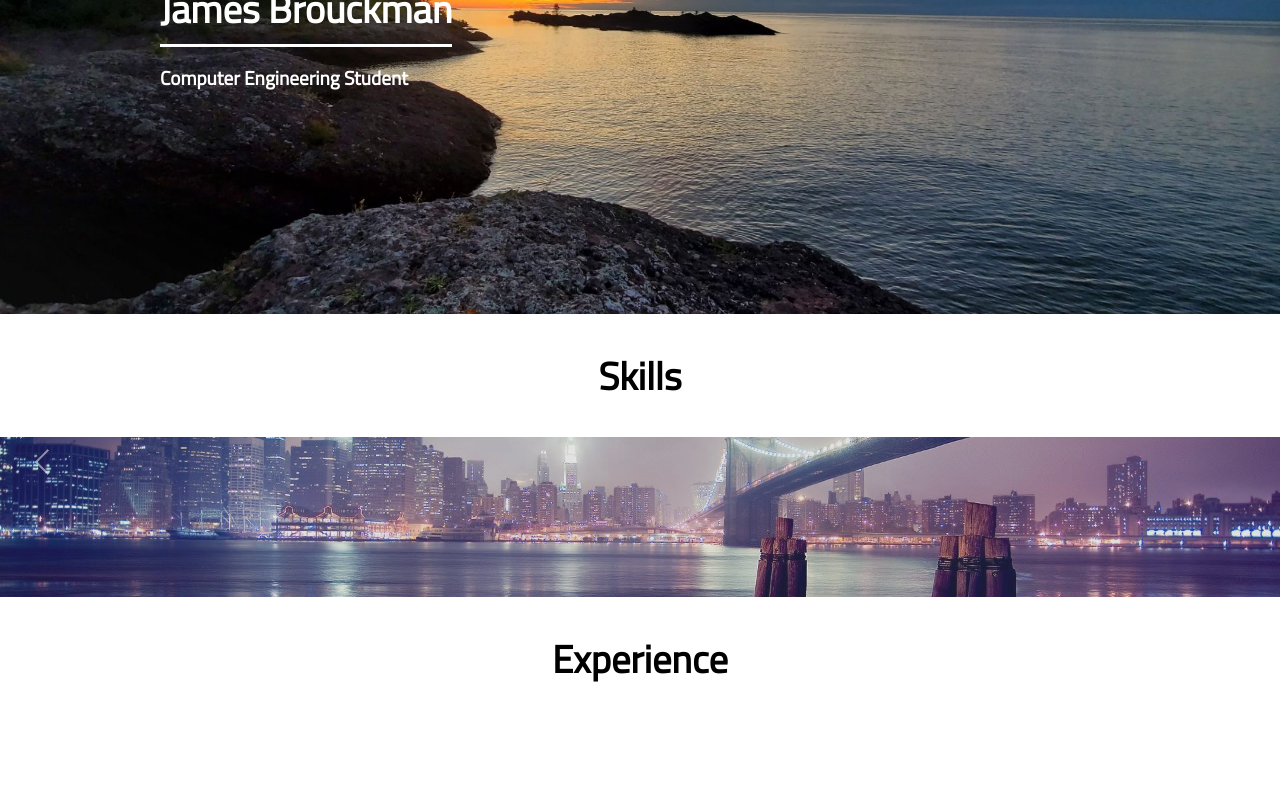
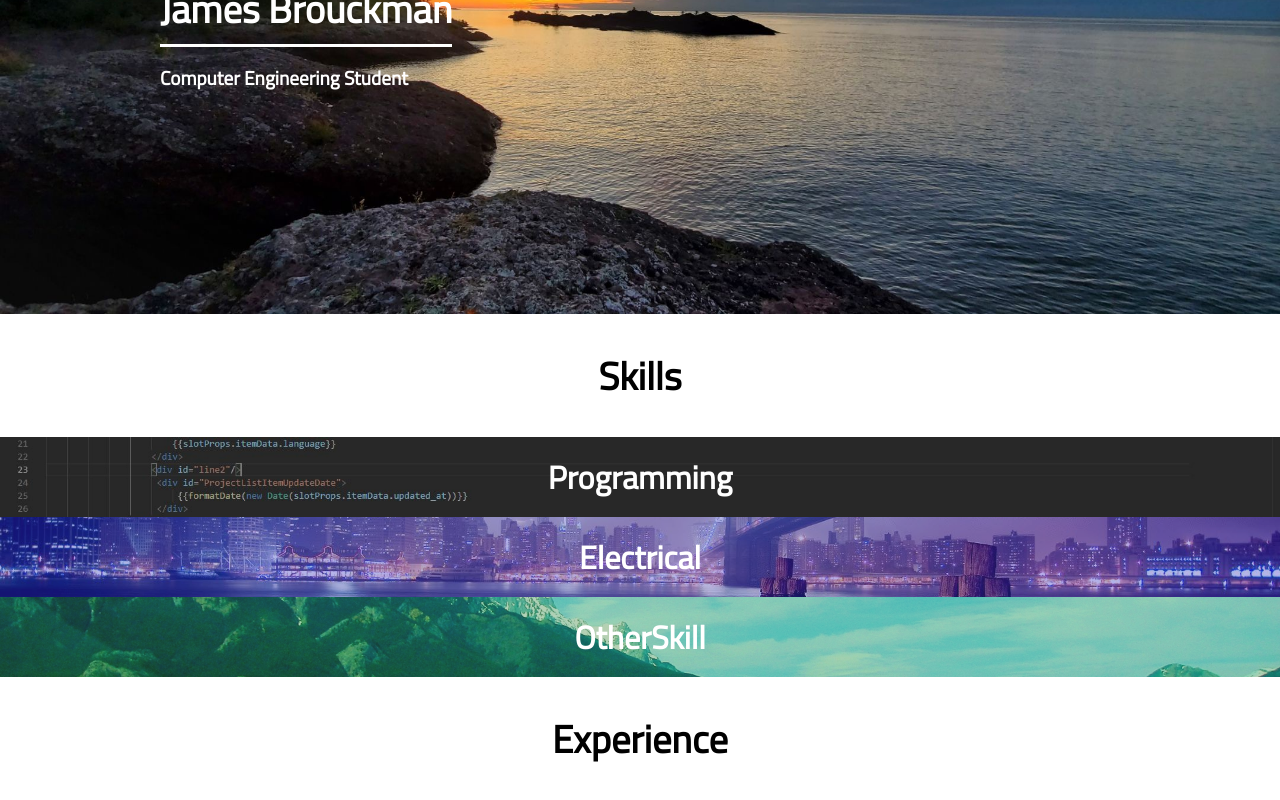
Before and after one commit to Jam20/JamesBrouckmanWebsite, a Vue app: page /Home in a window 1280 px wide. Shown: the part 904-1704 px from the top of the page. Before the commit the page ends 1630 px from the top, so only its background shows below. Built offline with nearby package versions, Linux system fonts and the light colour scheme.

Commit message:
fixed animations
-worked on animating the selection option section component with the list view type

-Added system for animiting different actions on the section view including hover and button click events

TODO
-create template for SelectionOption
-add multiple animation sylings for repeated use

```diff
--- a/src/components/SelectionOption.vue
+++ b/src/components/SelectionOption.vue
@@ -1,7 +1,7 @@
 <template>
     <div id="SelectionOption">
         <img :src="imageURL"/>
-        <div class="arrow arrow-left"/>
+        <div class="arrow arrow-left" @mouseenter="emitEvent('backBtnEnter')" @mouseleave="emitEvent('backBtnLeave')" @click="emitEvent('backBtnClick')"/>
     </div>
 </template>
 
@@ -13,7 +13,14 @@ export default {
             type: String,
             default: ""
         },
+    },
+
+    methods:{
+        emitEvent: function(eventName){
+            this.$emit(eventName)
+        }
     }
+
 }
 </script>
 
@@ -50,7 +57,4 @@ export default {
   -webkit-box-shadow: 4px -4px white inset;
 }
 
-
-
-
 </style>
--- a/src/components/SelectionView.vue
+++ b/src/components/SelectionView.vue
@@ -1,9 +1,13 @@
 <template>
     <div id="SelectionView" >
         <template v-for="(option, index) in SelectorData">
-            <SelectionViewOption :key="'A-' + index" :title="option.title" :imageURL="option.imageURL" :color="option.color"/>
-            <SelectionOption     :key="'B-' + index" :imageURL="SelectionOptionData[index].imageURL" :class="{'selectedOptionStyle': true}" class="optionStyle" :style="{height: (SelectorData.length*10) + 'vh'}" />
+            <SelectionViewOption :key="'A-' + index" :title="option.title" :imageURL="option.imageURL" :color="option.color"
+             @mouseenter.native="optionHover = index" @mouseleave.native="resetAnimations()" @click.native="optionSelected = index" :class="{'optionHover' : optionHover == index}"/>
+            <SelectionOption     :key="'B-' + index" :imageURL="SelectionOptionData[index].imageURL" v-show="optionSelected==index"
+             :class="{'optionHover': optionHover==10,'optionSelected' : optionSelected == index, 'optionDeselected' : optionDeselected == index}" class="optionStyle" :style="{height: (SelectorData.length*10) + 'vh'}"
+             @backBtnClick="resetSelection(index)"/>
         </template>
+
     </div>
 </template>
 
@@ -28,7 +32,20 @@ export default {
     },
     data(){
         return{
+            optionHover: -1,
+            optionSelected: -1,
+            optionDeselected: -1
+        }
+    },
 
+    methods: {
+        resetAnimations: function(){
+            this.optionHover      = -1;
+            this.optionDeselected = -1;
+        },
+        resetSelection: function(index){
+            this.optionDeselected = index;
+            this.optionSelected = -1;
         }
     }
 }
@@ -38,15 +55,45 @@ export default {
 .optionStyle{
     position: absolute;
     top: 0%;
-    left: 0%;
-    z-index: 1;
+    left: 0;
+    z-index: 2;
     width: 100%;
 }
 #SelectionView{
     position: relative;
     overflow: hidden;
 }
-.selectedOptionStyle{
+.optionHover{
+    animation: showSliver .4s forwards;
+}
+.optionSelected{
+    animation: expandOption .3s forwards ease-in-out;
+}
+.optionDeselected{
+    animation: shrinkOption .4s forwards ease-in-out;
+}
+
+
+
+@keyframes showSliver {
+    0% {
+        transform: scale(1);
+    }
+    50%{
+        transform: scale(1.3);
+    }
+    100% {
+        transform: scale(1.2);
+    }
+
+}
+@keyframes expandOption {
+    0% {
+        max-height: 0;
+    }
+    100% {
+        max-height: 30vh;
+        }
 
 }
 </style>
--- a/src/components/SelectionViewOption.vue
+++ b/src/components/SelectionViewOption.vue
@@ -1,7 +1,7 @@
 <template>
-    <div id="selectionViewOption" :style="{ backgroundColor: color}">
+    <div id="selectionViewOption" :style="{ backgroundColor: color}" >
         <h3> {{title}} </h3>
-        <img :src="imageURL"/>
+        <img :src="imageURL" />
     </div>
 </template>
 
@@ -46,29 +46,17 @@ export default {
     font-family: 'Titillium Web', sans-serif;
     top: 2vh;
     color: white;
-    left: 20%;
+    left: 40%;
     width: 20%;
     text-align: center;
     font-size:4vh;
     margin-top: 0;
     z-index: 1;
-    -webkit-transform: translateX(100%);
-    transform: translateX(100%);
-    -webkit-transition: all .5s ease-out;
-    transition: all .5s ease-out;
 }
 
-#selectionViewOption:hover h3{
-    -webkit-transform: translateX(-100%);
-    transform: translateX(-100%);
-    -webkit-transition: all .6s ease-out;
-    transition: all .6s ease-out;
-}
+
 #selectionViewOption:hover img{
     opacity: 60%;
 }
 
-
-
-
 </style>
--- a/src/pages/About.vue
+++ b/src/pages/About.vue
@@ -37,12 +37,13 @@ export default {
     data:function(){ return{
         skillData: [
             {title: "Programming", imageURL: require("../assets/CodeBackground.jpg"), color: "black"},
-            {title: "Electrical", imageURL: require("../assets/TestBackground.jpg"), color: "blue"}
+            {title: "Electrical", imageURL: require("../assets/TestBackground.jpg"), color: "blue"},
+            {title: "OtherSkill", imageURL: require("../assets/BackgroundTwo.jpg"), color: "green"}
             ],
         skillContent: [
             {imageURL: require("../assets/CodeBackground.jpg")},
-            {imageURL: require("../assets/TestBackground.jpg")}
-
+            {imageURL: require("../assets/TestBackground.jpg")},
+            {imageURL: require("../assets/BackgroundTwo.jpg")}
         ]
     }},
 
```
